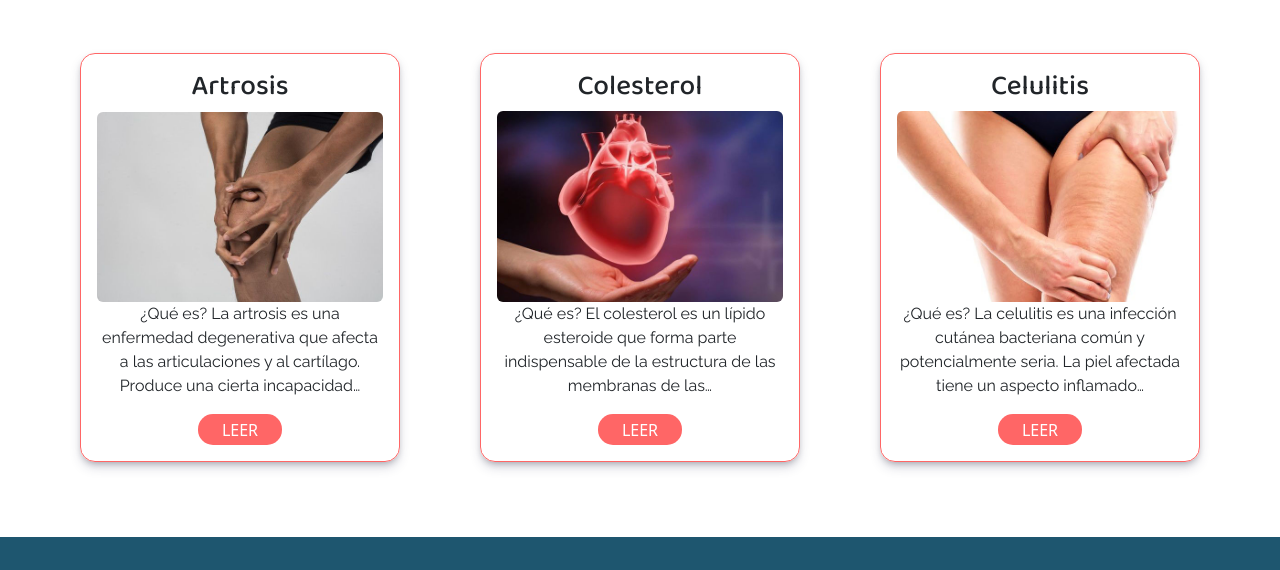
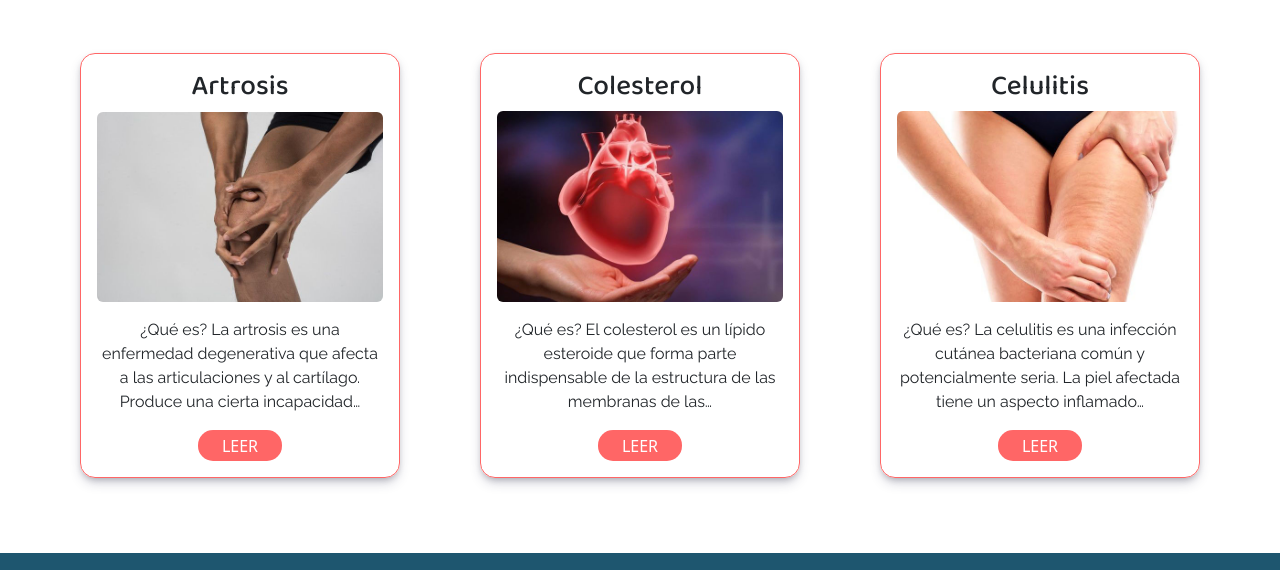
Before and after one commit to Joaco189/pre-entrega-3, a website: page pages/articulos.html in a window 1280 px wide. Shown: the part 182-752 px from the top of the page. Drawn offline with nearby package versions, Linux system fonts and the light colour scheme.

Commit message:
padding adjust

```diff
--- a/pages/articulos.html
+++ b/pages/articulos.html
@@ -50,19 +50,19 @@
             <div class="article col-10 col-sm-7 col-lg-3">
                 <h3>Artrosis</h3>
                 <div class="articleImage"><img class="img rounded" src="../images/articulos/artrosis.jpg" alt="Articulo Artrosis Nueva Era Fitness"></div>
-                <p>¿Qué es? La artrosis es una enfermedad degenerativa que afecta a las articulaciones y al cartílago. Produce una cierta incapacidad…</p>
+                <p class="pt-3">¿Qué es? La artrosis es una enfermedad degenerativa que afecta a las articulaciones y al cartílago. Produce una cierta incapacidad…</p>
                 <button class="button">LEER</button>
             </div>
             <div class="article col-10 col-sm-7 col-lg-3">
                 <h3>Colesterol</h3>
                 <div class="articleImage"><img class="img rounded" src="../images/articulos/colesterol.jpg" alt="Articulo Colesterol Nueva Era Fitness"></div>
-                <p>¿Qué es? El colesterol es un lípido esteroide que forma parte indispensable de la estructura de las membranas de las…</p>
+                <p class="pt-3">¿Qué es? El colesterol es un lípido esteroide que forma parte indispensable de la estructura de las membranas de las…</p>
                 <button class="button">LEER</button>
             </div>
             <div class="article col-10 col-sm-7 col-lg-3">
                 <h3>Celulitis</h3>
                 <div class="articleImage"><img class="img rounded" src="../images/articulos/celulitis.jpg" alt="Articulo Celulitis Nueva Era Fitness"></div>
-                <p>¿Qué es? La celulitis es una infección cutánea bacteriana común y potencialmente seria. La piel afectada tiene un aspecto inflamado…</p>
+                <p class="pt-3">¿Qué es? La celulitis es una infección cutánea bacteriana común y potencialmente seria. La piel afectada tiene un aspecto inflamado…</p>
                 <button class="button">LEER</button>
             </div>
         </section>
```
